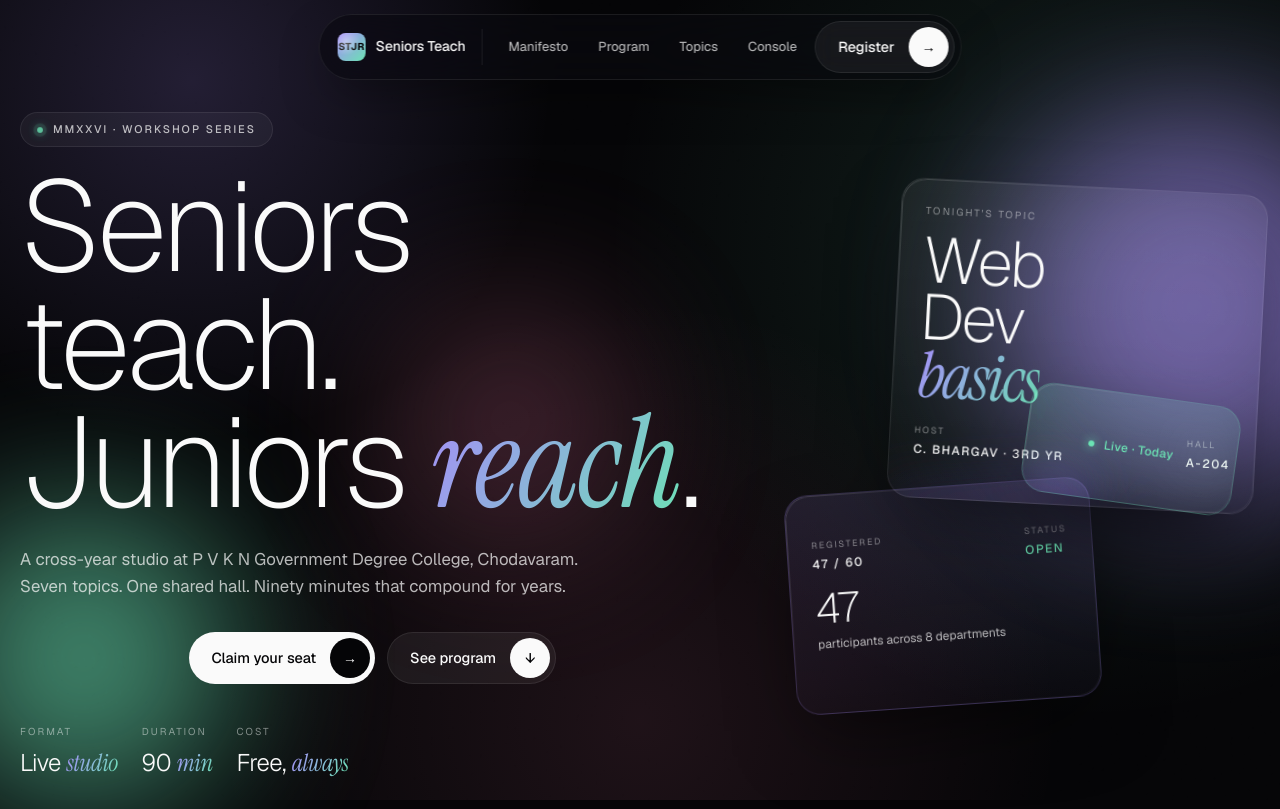
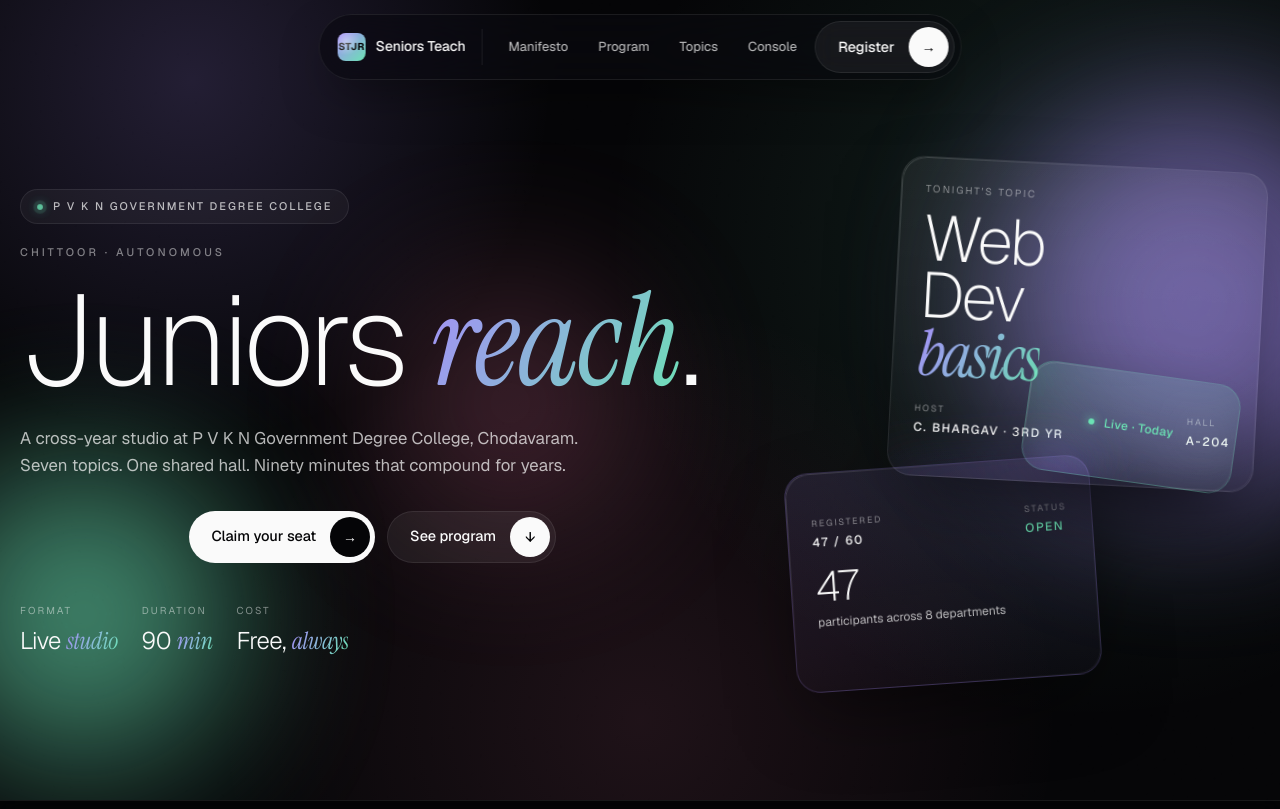
Before and after one commit to vrvijayrahul-lang/2026-rigestrations-, a website: page index.html in a window 1280 px wide. Shown: the top 809 px of the page. Drawn offline with nearby package versions, Linux system fonts and the light colour scheme.

Commit message:
Update hero header text
- Remove 'Seniors teach' from H1, keep 'Juniors reach' as main headline
- Replace MMXXVI eyebrow with 'P V K N Government Degree College'
- Add subtitle line 'Chittoor · AUTONOMOUS' below eyebrow
- Add .hero-subtitle CSS (uppercase, wide letter-spacing, gradient on the word AUTONOMOUS)

```diff
--- a/css/style.css
+++ b/css/style.css
@@ -539,6 +539,25 @@ a { color: inherit; }
   color: var(--ink);
   word-break: break-word;
 }
+.hero-subtitle {
+  display: block;
+  margin-top: 1.25rem;
+  font-size: 11px;
+  font-weight: 500;
+  letter-spacing: 0.28em;
+  text-transform: uppercase;
+  color: var(--ink-mute);
+  font-family: 'Geist', sans-serif;
+}
+.hero-subtitle em {
+  font-family: inherit;
+  font-style: normal;
+  background: linear-gradient(120deg, var(--violet), var(--emerald));
+  -webkit-background-clip: text;
+  background-clip: text;
+  color: transparent;
+  font-weight: 600;
+}
 .hero h1 .accent { font-style: normal; }
 .hero .lede {
   margin-top: 1.5rem;
--- a/index.html
+++ b/index.html
@@ -48,8 +48,9 @@
 
     <div class="hero-inner">
       <div class="hero-copy" data-reveal>
-        <span class="eyebrow"><span class="dot"></span> MMXXVI · Workshop Series</span>
-        <h1 class="font-display">Seniors teach.<br />Juniors <em>reach</em>.</h1>
+        <span class="eyebrow"><span class="dot"></span> P V K N Government Degree College</span>
+        <span class="hero-subtitle">Chittoor · AUTONOMOUS</span>
+        <h1 class="font-display">Juniors <em>reach</em>.</h1>
         <p class="lede">A cross-year studio at P V K N Government Degree College, Chodavaram. Seven topics. One shared hall. Ninety minutes that compound for years.</p>
         <div class="actions">
           <a href="register.html" class="btn-magnetic">
```
